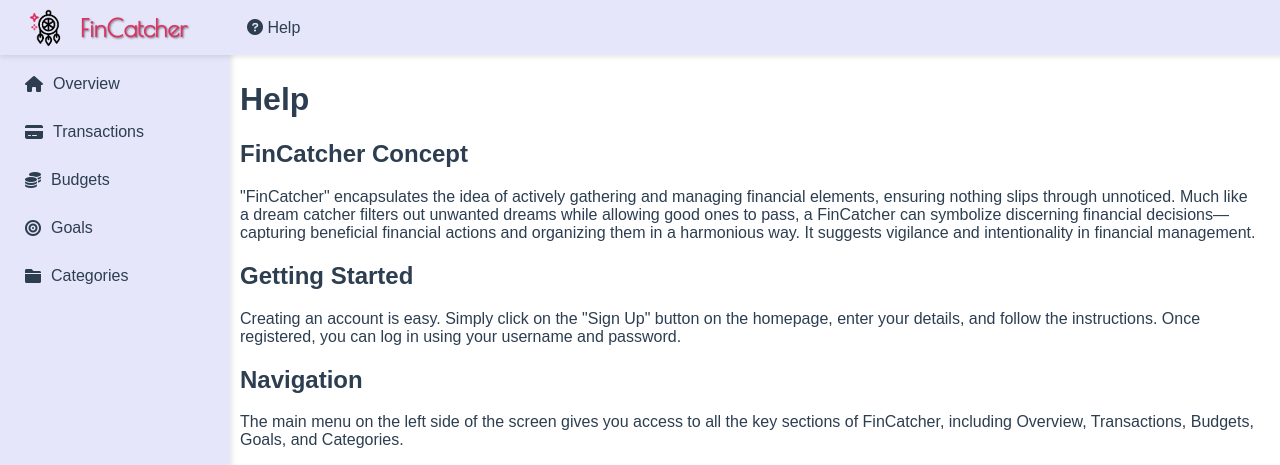
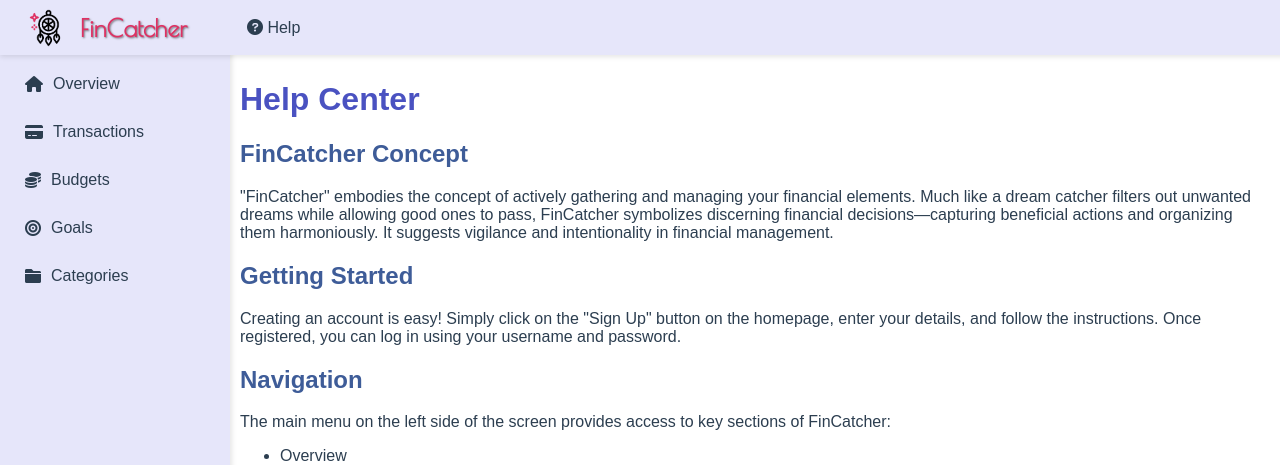
Before and after one commit to elenaboiciuc/FinCatcher, a Flask app: page /help in a window 1280 px wide. Shown: the top 465 px of the page. Run offline with Flask 3, Linux system fonts and the light colour scheme; grey boxes are pictures that could not be loaded.

```diff
--- a/app/help_sign_out/templates/help.html
+++ b/app/help_sign_out/templates/help.html
@@ -1,39 +1,75 @@
 {% extends "layout.html" %}
+
 {% block content %}
-<h1>Help</h1>
+<h1 style="color: #4A52C1;">Help Center</h1>
 
-<h2>FinCatcher Concept</h2>
+<h2 style="color: #3E5C98;">FinCatcher Concept</h2>
 <p>
-"FinCatcher" encapsulates the idea of actively gathering and managing financial elements,
-ensuring nothing slips through unnoticed. Much like a dream catcher filters out unwanted dreams
-while allowing good ones to pass, a FinCatcher can symbolize discerning financial decisions—capturing
-beneficial financial actions and organizing them in a harmonious way.
-It suggests vigilance and intentionality in financial management.
+    "FinCatcher" embodies the concept of actively gathering and managing your financial elements.
+    Much like a dream catcher filters out unwanted dreams while allowing good ones to pass,
+    FinCatcher symbolizes discerning financial decisions—capturing beneficial actions and organizing them harmoniously.
+    It suggests vigilance and intentionality in financial management.
 </p>
-<h2>Getting Started</h2>
-<p>Creating an account is easy. Simply click on the "Sign Up" button on the homepage, enter your details, and follow the instructions. Once registered, you can log in using your username and password.</p>
 
-<h2>Navigation</h2>
-<p>The main menu on the left side of the screen gives you access to all the key sections of FinCatcher, including Overview, Transactions, Budgets, Goals, and Categories.</p>
-<p><img src="static/images/help/navigation.png" alt="Navigation screenshot"></p>
+<h2 style="color: #3E5C98;">Getting Started</h2>
+<p>
+    Creating an account is easy! Simply click on the "Sign Up" button on the homepage, enter your details,
+    and follow the instructions. Once registered, you can log in using your username and password.
+</p>
 
-<h2>Using the Features</h2>
+<h2 style="color: #3E5C98;">Navigation</h2>
+<p>
+    The main menu on the left side of the screen provides access to key sections of FinCatcher:
+</p>
+<ul>
+    <li>Overview</li>
+    <li>Transactions</li>
+    <li>Budgets</li>
+    <li>Goals</li>
+    <li>Categories</li>
+</ul>
+<p>
+    <img src="static/images/help/navigation.png" alt="Navigation screenshot" style="width: 100%; max-width: 600px; margin: 10px 0;">
+</p>
+
+<h2 style="color: #3E5C98;">Using the Features</h2>
 <h3>Overview Page</h3>
-<p>The Overview page gives you a snapshot of your financial status. You can view charts that compare your monthly expenses vs. income and see the distribution of your top 5 spending categories.</p>
+<p>The Overview page provides a snapshot of your financial status, including charts that compare monthly expenses vs. income and the distribution of your top 5 spending categories.</p>
 
 <h3>Transactions Page</h3>
-<p>On the Transactions page, you can add new transactions by clicking the "Add Transaction" button, edit existing ones by clicking the edit icon, or delete transactions by clicking the delete icon.</p>
+<p>
+    On the Transactions page, you can:
+    <ul>
+        <li>Add new transactions by clicking the "Add Transaction" button.</li>
+        <li>Edit existing ones by clicking the edit icon.</li>
+        <li>Delete transactions by clicking the delete icon.</li>
+    </ul>
+</p>
 
 <h3>Budgets Page</h3>
-<p>Set up your budgets by clicking on "Create Budget" and entering your income and expense categories. Track your spending against the budgeted amounts to stay on top of your finances.</p>
+<p>
+    Set up your budgets by clicking on "Create Budget" and entering your income and expense categories.
+    Track your spending against the budgeted amounts to stay on top of your finances.
+</p>
 
 <h3>Categories Page</h3>
-<p>Manage your categories by adding new ones, editing names, or deleting unused categories. This helps keep your transactions organized.</p>
+<p>
+    Manage your categories by:
+    <ul>
+        <li>Adding new categories</li>
+        <li>Editing existing names</li>
+        <li>Deleting unused categories</li>
+    </ul>
+    This helps keep your transactions organized.
+</p>
 
 <h3>Goals Page</h3>
-<p>Set financial goals, such as saving for a vacation or paying off debt. Track your progress to stay motivated and on track.</p>
+<p>
+    Set financial goals, such as saving for a vacation or paying off debt.
+    Track your progress to stay motivated and on track.
+</p>
 
-<h2>Common Issues and Troubleshooting</h2>
+<h2 style="color: #3E5C98;">Common Issues and Troubleshooting</h2>
 <h3>I can't log in</h3>
 <p>Ensure you are using the correct username and password. If you've forgotten your password, click on "Forgot Password" to reset it.</p>
 
@@ -41,16 +77,46 @@ It suggests vigilance and intentionality in financial management.
 <p>Check if you have the correct date range selected and ensure that your transactions are correctly categorized.</p>
 
 <h3>The charts are not displaying</h3>
-<p>Refresh the page and make sure you have a stable internet connection. If the problem persists, contact support.</p>
+<p>Refresh the page and make sure you have a stable internet connection. If the problem persists, please contact support.</p>
 
-<h2>FAQs</h2>
+<h2 style="color: #3E5C98;">FAQs</h2>
 <p><strong>How do I reset my password?</strong> Click on the "Forgot Password" link on the login page and follow the instructions.</p>
 <p><strong>How do I export my data?</strong> Go to the Transactions page and click on "Export" to download your data in CSV format.</p>
 
-<h2>Contact Support</h2>
-<p>If you need further assistance, please contact our support team at support@fincatcher.com or fill out the support form <a href="support_form_link">here</a>.</p>
+<h2 style="color: #3E5C98;">Contact Support</h2>
+<p>
+    If you need further assistance, please contact our support team at
+    <a href="mailto:support@fincatcher.com">support@fincatcher.com</a> or fill out the support form
+    <a href="support_form_link">here</a>.
+</p>
 
-<h2>Privacy and Security</h2>
-<p>Your data privacy and security are important to us. We implement robust security measures to protect your information. For more details, please refer to our <a href="privacy_policy_link">Privacy Policy</a>.</p>
+<h2 style="color: #3E5C98;">Privacy and Security</h2>
+<p>
+    Your data privacy and security are important to us. We implement robust security measures to protect your information.
+    Our platform uses encryption to safeguard your data and adheres to industry best practices for data protection.
+</p>
+<p>
+    For more details on how we handle your information, please refer to our
+    <a href="privacy_policy_link">Privacy Policy</a>, where you can find information about data collection, usage, and your rights.
+</p>
+
+<h2 style="color: #3E5C98;">User Responsibilities</h2>
+<p>
+    As a user of FinCatcher, it's essential to maintain the confidentiality of your login credentials.
+    Please do not share your password with others and ensure you log out after accessing your account,
+    especially on shared devices.
+</p>
+
+<h2 style="color: #3E5C98;">Feedback</h2>
+<p>
+    We value your feedback! If you have suggestions for improvements or new features, please let us know.
+    You can send your thoughts directly to our support team or fill out the feedback form <a href="feedback_form_link">here</a>.
+</p>
+
+<h2 style="color: #3E5C98;">Conclusion</h2>
+<p>
+    Thank you for using FinCatcher! We’re here to help you manage your finances effectively.
+    If you have any more questions or need support, don’t hesitate to reach out.
+</p>
 
 {% endblock %}
--- a/app/main/templates/overview.html
+++ b/app/main/templates/overview.html
@@ -33,5 +33,4 @@
     </div>
 </div>
 
-<script src="https://cdn.plot.ly/plotly-latest.min.js"></script> <!-- Ensure Plotly.js is included -->
 {% endblock %}
--- a/app/transactions/templates/edit_transaction.html
+++ b/app/transactions/templates/edit_transaction.html
@@ -26,7 +26,10 @@
             <option value="income" {% if transaction.type == 'income' %}selected{% endif %}>Income</option>
         </select>
 
-        <button type="submit" style="background-color: #9370DB; color: white; padding: 10px; border: none; border-radius: 4px; cursor: pointer;">Save Changes</button>
+        <div style="display: flex; gap: 10px;">
+            <button type="submit" style="background-color: #9370DB; color: white; padding: 10px; border: none; border-radius: 4px; cursor: pointer; font-size: 14px;">Save Changes</button>
+            <button type="button" onclick="window.location.href='{{ url_for('transactions.transactions_page') }}'" style="background-color: #DC143C; color: white; padding: 10px; border: none; border-radius: 4px; cursor: pointer; font-size: 14px;">Cancel</button>
+        </div>
     </form>
 </div>
 {% endblock %}
--- a/app/transactions/templates/show_transactions.html
+++ b/app/transactions/templates/show_transactions.html
@@ -8,7 +8,7 @@
 <!--            <h3 style="color: #333333; margin-bottom: 10px;">Filter Transactions</h3>-->
 
             <label for="filter-month" style="margin-bottom: 2px;">Month:</label>
-            <input type="month" id="filter-month" name="filter_month" style="margin-bottom: 10px; width: 100%;">
+            <input type="month" id="filter-month" name="filter_month" style="margin-bottom: 10px; width: 100%;" required style="margin-bottom: 10px; width: 100%;">
 
             <label for="filter-category" style="margin-bottom: 2px;">Category:</label>
             <select id="filter-category" name="filter_category" style="margin-bottom: 10px; width: 100%;">
```
Also changed, not shown: app/categories/routes.py (+18 -2 lines), app/categories/templates/edit_category.html (added, +22 -0 lines), app/categories/templates/show_categories.html (+30 -0 lines), app/main/chart_helpers.py (+14 -12 lines), instance/app.db.
